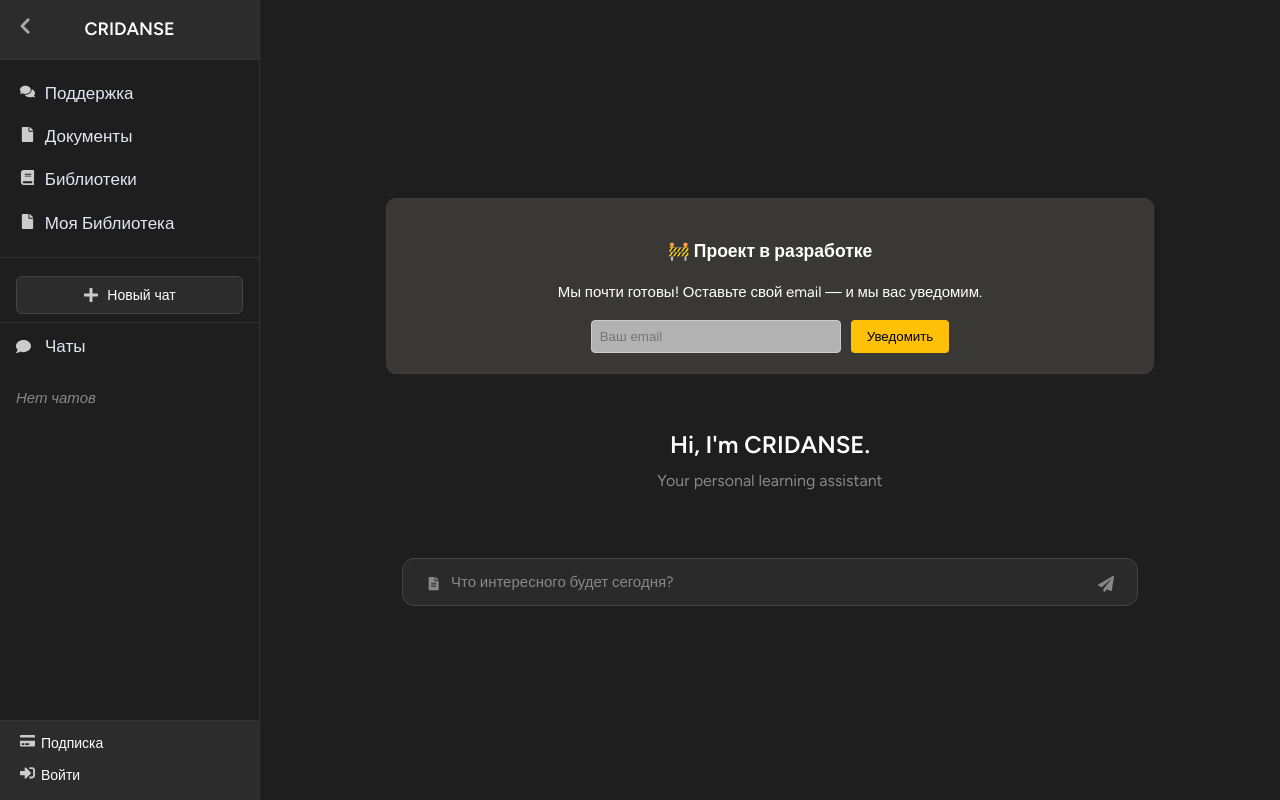
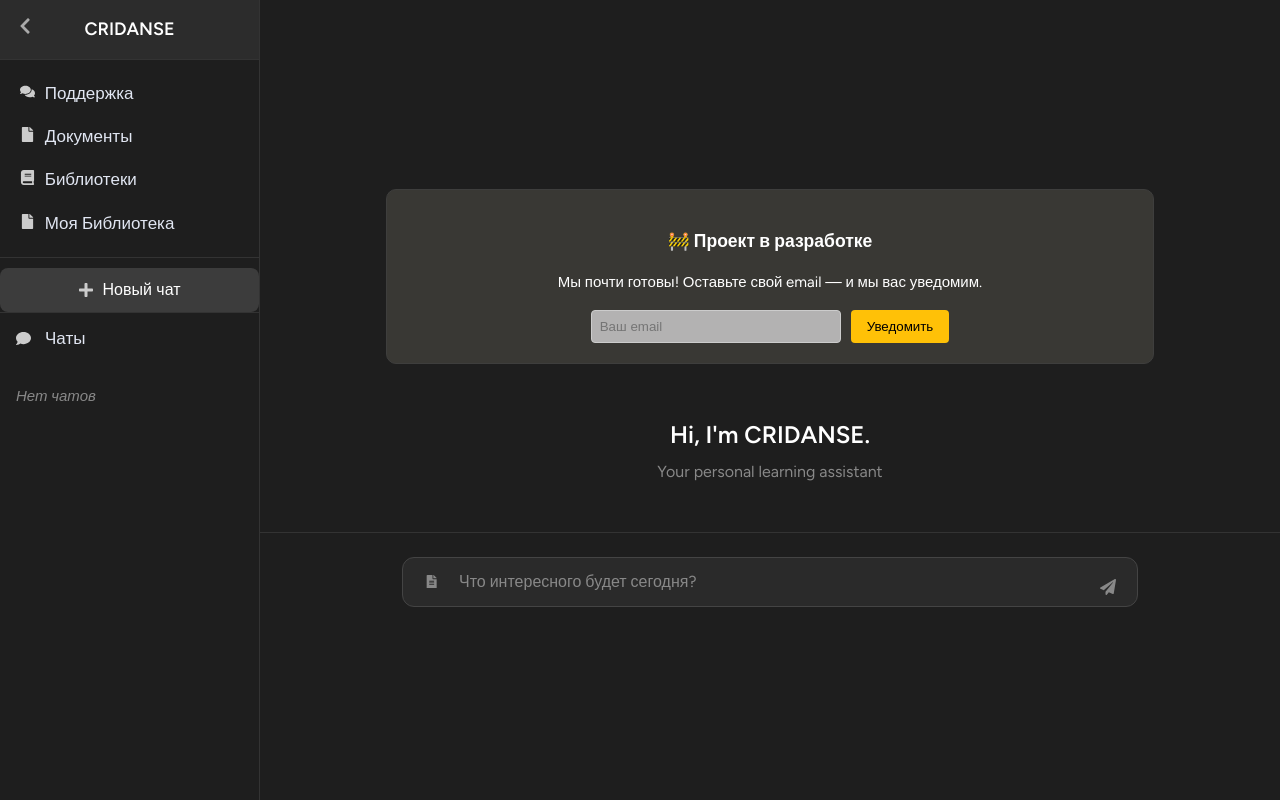
Before and after one commit to Maricvs/CRIDANSE, a React (Vite) app in the folder frontend/: page / in a window 1280 px wide. Built offline with nearby package versions, Linux system fonts and the light colour scheme.

Commit message:
улучшение дизайна

```diff
--- a/frontend/src/ChatField.css
+++ b/frontend/src/ChatField.css
@@ -25,6 +25,7 @@
   position: relative;
   -webkit-overflow-scrolling: touch; /* Для плавной прокрутки в Safari */
 }
+
 /* Приветствие */
 .chat-welcome h1,
 .chat-welcome p {
@@ -32,6 +33,7 @@
   text-align: center;
   margin: 0.5rem 0;
   margin-bottom: 1.5rem;
+  font-size: 16px; /* Минимум 11pt согласно рекомендациям Apple */
 }
 
 /* Список сообщений */
@@ -40,8 +42,8 @@
   overflow-y: auto;
   display: flex;
   flex-direction: column;
-  gap: 12px;
-  padding: 0 1rem 1rem;
+  gap: 16px; /* Увеличение отступа между сообщениями */
+  padding: 0 1rem 1.5rem; /* Увеличение нижнего отступа */
   width: 100%;
   max-width: 768px;
   margin: 0 auto;
@@ -49,8 +51,7 @@
   transition: margin-left 0.3s ease;
   position: relative;
   -webkit-overflow-scrolling: touch;
-  justify-content: flex-end;
-  min-height: 100%;
+  padding-bottom: 80px; /* Добавление отступа снизу, чтобы нижние сообщения не уходили под ввод */
 }
 
 .chat-messages,
@@ -69,6 +70,10 @@
   padding: 1rem;
   box-sizing: border-box;
   background-color: #1e1e1e;
+  position: sticky;
+  bottom: 0;
+  z-index: 10;
+  border-top: 1px solid #333;
 }
 
 .chat-wrapper {
@@ -76,6 +81,9 @@
   flex-direction: column;
   align-items: center;
   width: 100%;
+  height: 100vh;
+  padding-bottom: 70px; /* Область для ввода */
+  box-sizing: border-box;
 }
 
 /* Общее сообщение */
@@ -85,10 +93,13 @@
   white-space: pre-wrap;
   word-break: break-word;
   border-radius: 12px;
-  max-width: 80%;
-  padding: 12px 16px;
+  max-width: 85%; /* Немного увеличили ширину */
+  padding: 14px 16px; /* Увеличение внутренних отступов для лучшей читаемости */
   box-sizing: border-box;
   font-family: 'Figtree', sans-serif;
+  margin: 4px 0; /* Равномерные отступы сверху и снизу */
+  box-shadow: 0 1px 2px rgba(0, 0, 0, 0.1); /* Легкая тень для выделения */
+  letter-spacing: 0.2px; /* Улучшение читаемости */
 }
 
 /* Сообщение пользователя — справа */
@@ -96,7 +107,7 @@
   align-self: flex-end;
   background-color: #3a3a3a;
   color: white;
-  border-bottom-right-radius: 0;
+  border-bottom-right-radius: 4px; /* Меньший радиус для лучшего визуального стиля */
 }
 
 /* Ответ от ИИ — слева */
@@ -104,8 +115,8 @@
   align-self: flex-start;
   background-color: #2a2a2a;
   color: white;
-  border-bottom-left-radius: 0;
-  width: 100%;
+  border-bottom-left-radius: 4px; /* Меньший радиус для лучшего визуального стиля */
+  width: auto; /* Вместо 100%, чтобы сообщение было по размеру контента */
 }
 
 .chat-input-container {
@@ -119,13 +130,14 @@
   background-color: #1e1e1e;
   display: flex;
   align-items: flex-end;
+  min-height: 56px; /* Минимальная высота для хорошего тапа */
 }
 
 /* Инструменты ввода чата */
 .chat-input-tools {
   position: absolute;
-  left: 2rem;
-  bottom: 6px;
+  left: 1.5rem;
+  bottom: 12px; /* Выравнивание по вертикали */
   display: flex;
   align-items: center;
   z-index: 10;
@@ -133,8 +145,8 @@
 
 /* Кнопка документов */
 .document-button {
-  width: 32px;
-  height: 32px;
+  width: 44px; /* Минимум 44pt согласно рекомендациям Apple */
+  height: 44px; /* Минимум 44pt согласно рекомендациям Apple */
   border-radius: 50%;
   display: flex;
   align-items: center;
@@ -177,9 +189,9 @@
   flex: 1;
   width: 100%;
   padding: 12px 16px;
-  padding-right: 48px;
-  padding-left: 48px;
-  font-size: 15px;
+  padding-right: 56px; /* Увеличено для большей кнопки отправки */
+  padding-left: 56px; /* Увеличено для большей кнопки документов */
+  font-size: 16px; /* Минимум 11pt согласно рекомендациям Apple */
   line-height: 1.5;
   border: 1px solid #444;
   border-radius: 12px;
@@ -187,23 +199,25 @@
   background-color: #2a2a2a;
   color: white;
   resize: none;
-  min-height: 24px;
+  min-height: 44px; /* Минимум 44pt согласно рекомендациям Apple */
   max-height: 160px;
   overflow-y: auto;
   font-family: 'Figtree', sans-serif;
   transition: border-color 0.2s ease, background-color 0.2s ease;
   transform-origin: bottom;
+  margin: 8px 0; /* Добавление отступов сверху и снизу */
 }
 
 .chat-input:focus {
   border-color: #666;
   background-color: #333;
+  box-shadow: 0 0 0 2px rgba(255, 255, 255, 0.1); /* Добавление небольшого эффекта свечения при фокусе */
 }
 
 .chat-input::placeholder {
   color: #888;
   font-family: 'Figtree', sans-serif;
-  font-size: 15px;
+  font-size: 16px; /* Минимум 11pt согласно рекомендациям Apple */
 }
 
 .chat-textarea {
@@ -224,7 +238,7 @@
 /* Кнопка отправки */
 .send-button {
   position: absolute;
-  right: 2rem;
+  right: 1.5rem;
   bottom: 6px;
   padding: 0.5rem;
   font-size: 1rem;
@@ -232,8 +246,8 @@
   color: #888;
   border: none;
   border-radius: 50%;
-  width: 32px;
-  height: 32px;
+  width: 44px; /* Минимум 44pt согласно рекомендациям Apple */
+  height: 44px; /* Минимум 44pt согласно рекомендациям Apple */
   display: flex;
   align-items: center;
   justify-content: center;
@@ -252,126 +266,71 @@
 }
 
 .send-button.active .send-icon {
-  color: #007bff;
   transform: scale(1.1);
+  color: #4285f4;
 }
 
 .send-icon {
-  font-size: 18px;
-  transition: color 0.2s ease, transform 0.2s ease;
+  transition: transform 0.2s ease, color 0.2s ease;
 }
 
 @media (min-width: 768px) {
   .chat-wrapper {
-    width: 100%;
-    padding-left: 0;
+    padding-left: 260px; /* Учитываем ширину сайдбара */
     transition: padding-left 0.3s ease;
+    min-height: 100vh;
+    height: auto; /* Позволяет контенту расти при необходимости */
+    display: flex;
+    flex-direction: column;
   }
-
-
 }
 
 @media (max-width: 767px) {
   .chat-wrapper {
-    padding-bottom: 4rem;
-    width: 100%;
-    position: relative;
-    height: 100%;
-    overflow: hidden;
-    height: -webkit-fill-available;
+    padding-left: 0;
+    transition: padding-left 0.3s ease;
+    min-height: 100vh;
+    height: auto; /* Позволяет контенту расти при необходимости */
+    padding-bottom: 80px; /* Дополнительный отступ снизу для мобильных устройств */
   }
 
   .chat-input-container {
-    position: fixed;
-    bottom: 0;
-    left: 0;
-    right: 0;
-    width: 100%;
-    max-width: 100vw;
-    padding: 0.5rem;
-    background-color: #1e1e1e;
-    z-index: 100;
-    box-sizing: border-box;
-    padding-bottom: env(safe-area-inset-bottom);
-    display: flex;
-    align-items: flex-end;
+    padding: 0 0.75rem; /* Уменьшаем боковые отступы для мобильных устройств */
+  }
+
+  .chat-input {
+    padding: 12px 14px;
+    padding-right: 50px;
+    padding-left: 50px;
+    font-size: 16px; /* Сохраняем минимальный размер шрифта 11pt для читаемости */
+  }
+
+  .message {
+    max-width: 90%; /* Увеличиваем максимальную ширину сообщений на мобильных устройствах */
+    padding: 12px 14px; /* Немного уменьшаем отступы */
   }
 
   .chat-messages {
-    padding: 0 0.5rem 1rem;
-    position: relative;
-    height: calc(100vh - 120px);
-    height: calc(-webkit-fill-available - 120px);
-    overflow-y: auto;
-    -webkit-overflow-scrolling: touch;
-    width: 100%;
-    max-width: 100vw;
-    box-sizing: border-box;
-    justify-content: flex-end;
-    min-height: 100%;
+    padding: 0 0.75rem 4rem; /* Увеличиваем отступ снизу для лучшей прокрутки */
+  }
+
+  .send-button {
+    right: 0.75rem;
+  }
+
+  .chat-input-tools {
+    left: 0.75rem;
+  }
+}
+
+/* Специальный стиль для устройств с меньшими экранами */
+@media (max-width: 375px) {
+  .chat-input {
+    padding-right: 46px;
+    padding-left: 46px;
   }
 
   .message {
-    max-width: 90%;
-  }
-
-  .chat-container-center {
-    padding: 0.5rem;
-    position: relative;
-    height: 100%;
-    overflow: hidden;
-    height: -webkit-fill-available;
-    max-width: 100vw;
-    padding-bottom: calc(80px + env(safe-area-inset-bottom));
-  }
-
-  .chat-input-wrapper {
-    padding: 0.5rem;
-    position: relative;
-    width: 100%;
-    background-color: #1e1e1e;
-    padding-bottom: env(safe-area-inset-bottom);
-    max-width: 100vw;
-  }
-
-  .chat-input {
-    padding: 12px 16px;
-    padding-right: 44px;
-    padding-left: 44px;
-    font-size: 16px;
-    min-height: 24px;
-    max-height: 120px;
-  }
-
-  .send-button {
-    right: 1.5rem;
-    bottom: 4px;
-    width: 28px;
-    height: 28px;
-  }
-
-  .send-icon {
-    font-size: 16px;
-  }
-
-  /* Специфичные стили для Safari */
-  @supports (-webkit-touch-callout: none) {
-    .chat-messages {
-      height: calc(100vh - 140px);
-      height: calc(-webkit-fill-available - 140px);
-      padding-bottom: calc(80px + env(safe-area-inset-bottom));
-    }
-
-    .chat-input-container {
-      padding-bottom: env(safe-area-inset-bottom);
-    }
-
-    .chat-container-center {
-      padding-bottom: calc(80px + env(safe-area-inset-bottom));
-    }
-  }
-
-  .chat-input-tools {
-    left: 1rem;
+    max-width: 95%; /* Максимально используем доступное пространство */
   }
 }
--- a/frontend/src/Sidebar.css
+++ b/frontend/src/Sidebar.css
@@ -165,12 +165,13 @@ a:hover {
   display: flex;
   align-items: center;
   gap: 8px;
-  padding: 10px 16px;
+  padding: 12px 16px;
   cursor: pointer;
   border-top: 1px solid #333;
   font-size: 16px;
   font-weight: 500;
   color: #e1e6f2;
+  min-height: 44px;
 }
 
 .chat-link:hover {
@@ -187,6 +188,9 @@ a:hover {
   list-style: none;
   padding: 0;
   margin: 8px 0;
+  display: flex;
+  flex-direction: column;
+  gap: 4px;
 }
 
 .chat-list li {
@@ -200,18 +204,24 @@ a:hover {
 }
 
 .chat-list li a {
-  display: block;
-  padding: 8px 16px;
+  display: flex;
+  align-items: center;
+  padding: 10px 16px;
   color: #e1e6f2;
   text-decoration: none;
   border-radius: 6px;
   transition: all 0.2s ease;
   background-color: transparent;
+  min-height: 44px;
+  overflow: hidden;
+  text-overflow: ellipsis;
+  letter-spacing: 0.2px;
 }
 
 .chat-list li.active a {
   background-color: #3c3c3c;
   font-weight: 500;
+  box-shadow: 0 2px 4px rgba(0, 0, 0, 0.1);
 }
 
 .chat-list li a:hover {
@@ -247,7 +257,9 @@ a:hover {
   overflow-y: auto;
   overflow-x: hidden;
   min-height: 0;
-  height: calc(100vh - 300px);
+  height: calc(100vh - 380px);
+  margin-bottom: 16px;
+  padding-bottom: 8px;
 }
 
 /* Добавь в Sidebar.css или global css */
@@ -290,16 +302,14 @@ a:hover {
 }
 
 .sidebar-footer {
-  padding: 12px 20px;
+  padding: 16px 20px;
+  background-color: #1e1e1e;
   border-top: 1px solid #333;
-  background-color: #2c2c2c;
   display: flex;
   flex-direction: column;
-  gap: 10px;
-  flex-shrink: 0;
-  position: sticky;
-  bottom: 0;
-  width: 100%;
+  gap: 12px;
+  position: relative;
+  z-index: 2;
 }
 
 .subscription-link {
@@ -335,23 +345,25 @@ a:hover {
 }
 
 .new-chat-button {
-  width: calc(100% - 32px);
-  margin: 8px 16px;
-  padding: 10px;
-  background-color: #2c2c2c;
-  border: 1px solid #444;
-  border-radius: 6px;
-  color: #fff;
-  font-size: 14px;
-  cursor: pointer;
   display: flex;
   align-items: center;
   justify-content: center;
+  width: 100%;
+  padding: 12px;
+  font-size: 16px;
+  font-weight: 500;
   gap: 8px;
+  background-color: #3c3c3c;
+  color: white;
+  border: none;
+  border-radius: 8px;
+  cursor: pointer;
+  transition: all 0.2s ease;
+  min-height: 44px;
 }
 
 .new-chat-button:hover {
-  background-color: #3c3c3c;
+  background-color: #4a4a4a;
 }
 
 .new-chat-button .icon {
@@ -374,7 +386,7 @@ a:hover {
     left: 0;
     right: 0;
     top: 0;
-    z-index: 1000;
+    z-index: 9999;
     -webkit-overflow-scrolling: touch;
     box-sizing: border-box;
   }
```
Also changed, not shown: frontend/src/components/Chat.css (added, +54 -0 lines), frontend/src/components/Chat.tsx (+14 -4 lines).
